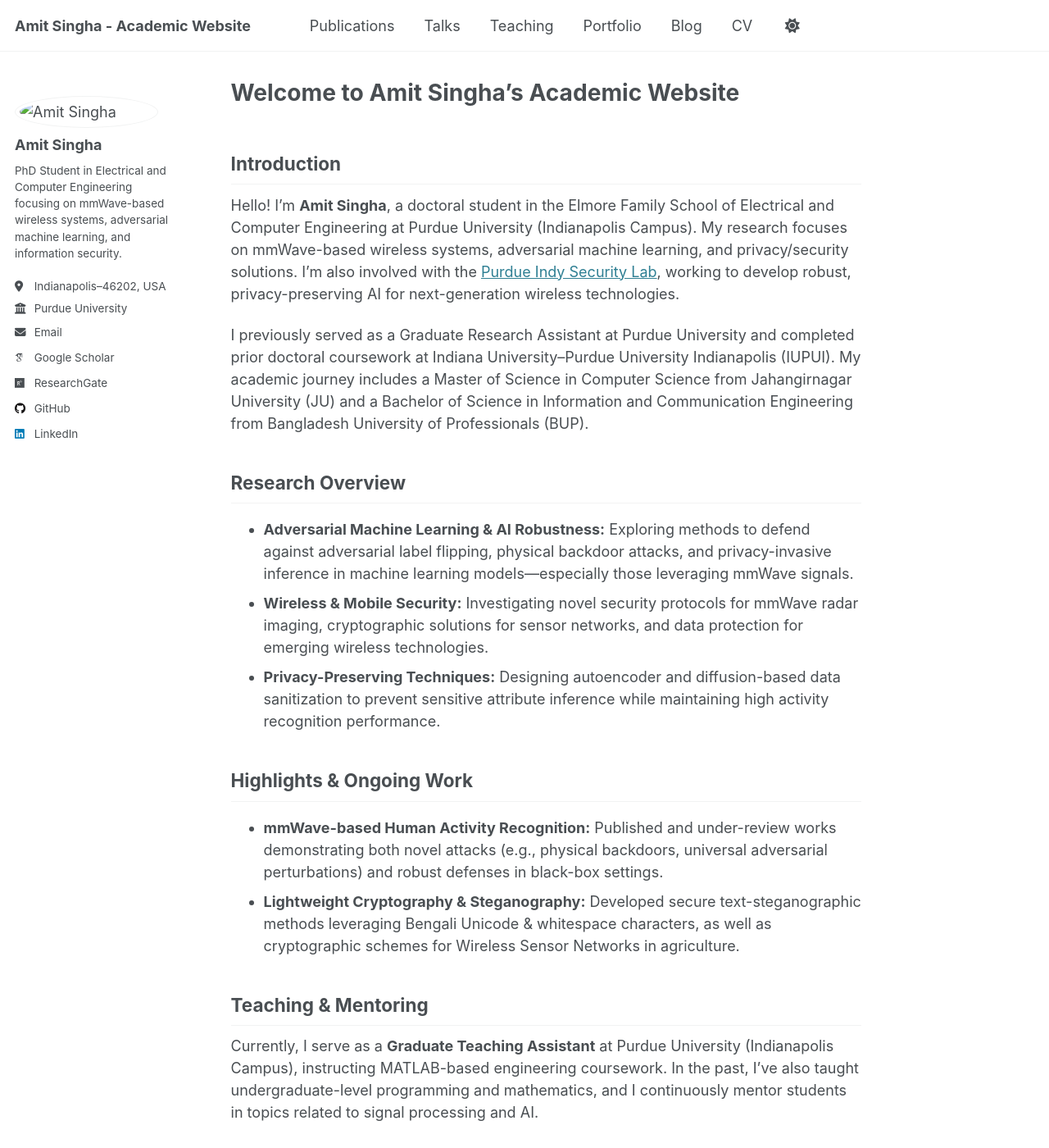
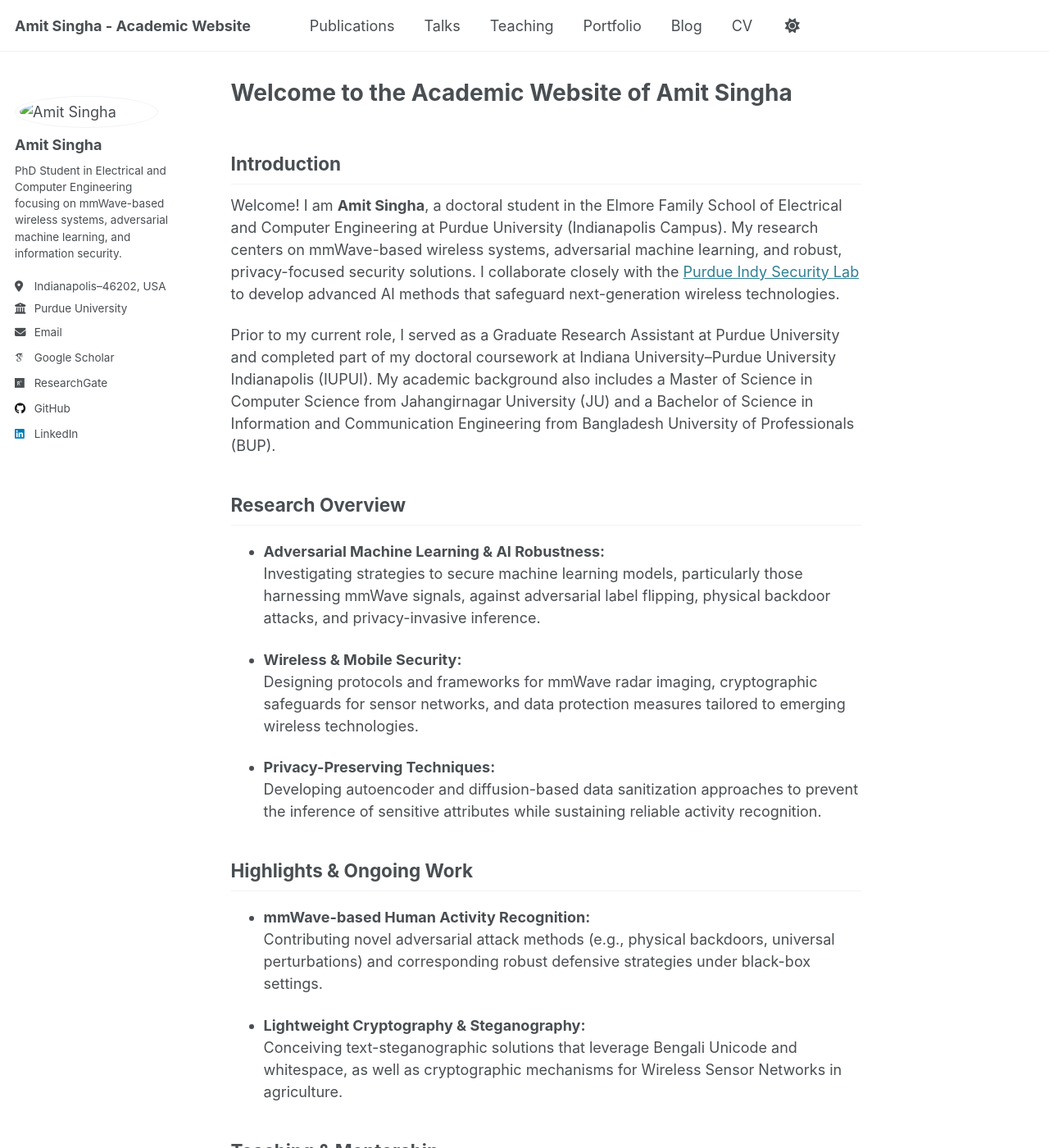
Before and after one commit to singpurdue/singpurdue.github.io, a Jekyll site: the page built from _pages/about.md, in a window 1280 px wide and 1400 px high. Shown: the whole window at 82% size. Built offline with Jekyll 4.4.1, drawn with Linux system fonts in a browser that asks for light colours; some web fonts are replaced; some of the changed text lies outside the part shown.

Commit message:
Update about.md

```diff
--- a/_pages/about.md
+++ b/_pages/about.md
@@ -1,6 +1,6 @@
 ---
 permalink: /
-title: "Welcome to Amit Singha's Academic Website"
+title: "Welcome to the Academic Website of Amit Singha"
 author_profile: true
 redirect_from:
   - /about/
@@ -9,32 +9,40 @@ redirect_from:
 
 ## Introduction
 
-Hello! I’m **Amit Singha**, a doctoral student in the Elmore Family School of Electrical and Computer Engineering at Purdue University (Indianapolis Campus). My research focuses on mmWave-based wireless systems, adversarial machine learning, and privacy/security solutions. I'm also involved with the [Purdue Indy Security Lab](https://www.cerias.purdue.edu/site/people/students/view/3815), working to develop robust, privacy-preserving AI for next-generation wireless technologies.
+Welcome! I am **Amit Singha**, a doctoral student in the Elmore Family School of Electrical and Computer Engineering at Purdue University (Indianapolis Campus). My research centers on mmWave-based wireless systems, adversarial machine learning, and robust, privacy-focused security solutions. I collaborate closely with the [Purdue Indy Security Lab](https://www.cerias.purdue.edu/site/people/students/view/3815) to develop advanced AI methods that safeguard next-generation wireless technologies.
 
-I previously served as a Graduate Research Assistant at Purdue University and completed prior doctoral coursework at Indiana University–Purdue University Indianapolis (IUPUI). My academic journey includes a Master of Science in Computer Science from Jahangirnagar University (JU) and a Bachelor of Science in Information and Communication Engineering from Bangladesh University of Professionals (BUP).
+Prior to my current role, I served as a Graduate Research Assistant at Purdue University and completed part of my doctoral coursework at Indiana University–Purdue University Indianapolis (IUPUI). My academic background also includes a Master of Science in Computer Science from Jahangirnagar University (JU) and a Bachelor of Science in Information and Communication Engineering from Bangladesh University of Professionals (BUP).
 
 ## Research Overview
 
-- **Adversarial Machine Learning & AI Robustness:** Exploring methods to defend against adversarial label flipping, physical backdoor attacks, and privacy-invasive inference in machine learning models—especially those leveraging mmWave signals.
-- **Wireless & Mobile Security:** Investigating novel security protocols for mmWave radar imaging, cryptographic solutions for sensor networks, and data protection for emerging wireless technologies.
-- **Privacy-Preserving Techniques:** Designing autoencoder and diffusion-based data sanitization to prevent sensitive attribute inference while maintaining high activity recognition performance.
+- **Adversarial Machine Learning & AI Robustness:**
+  Investigating strategies to secure machine learning models, particularly those harnessing mmWave signals, against adversarial label flipping, physical backdoor attacks, and privacy-invasive inference.
+
+- **Wireless & Mobile Security:**
+  Designing protocols and frameworks for mmWave radar imaging, cryptographic safeguards for sensor networks, and data protection measures tailored to emerging wireless technologies.
+
+- **Privacy-Preserving Techniques:**
+  Developing autoencoder and diffusion-based data sanitization approaches to prevent the inference of sensitive attributes while sustaining reliable activity recognition.
 
 ## Highlights & Ongoing Work
 
-- **mmWave-based Human Activity Recognition:** Published and under-review works demonstrating both novel attacks (e.g., physical backdoors, universal adversarial perturbations) and robust defenses in black-box settings.
-- **Lightweight Cryptography & Steganography:** Developed secure text-steganographic methods leveraging Bengali Unicode & whitespace characters, as well as cryptographic schemes for Wireless Sensor Networks in agriculture.
+- **mmWave-based Human Activity Recognition:**
+  Contributing novel adversarial attack methods (e.g., physical backdoors, universal perturbations) and corresponding robust defensive strategies under black-box settings.
 
-## Teaching & Mentoring
+- **Lightweight Cryptography & Steganography:**
+  Conceiving text-steganographic solutions that leverage Bengali Unicode and whitespace, as well as cryptographic mechanisms for Wireless Sensor Networks in agriculture.
 
-Currently, I serve as a **Graduate Teaching Assistant** at Purdue University (Indianapolis Campus), instructing MATLAB-based engineering coursework. In the past, I’ve also taught undergraduate-level programming and mathematics, and I continuously mentor students in topics related to signal processing and AI.
+## Teaching & Mentorship
+
+I currently hold a **Graduate Teaching Assistant** position at Purdue University (Indianapolis Campus), focusing on MATLAB-based engineering coursework. I have also taught undergraduate-level programming and mathematics, and continue to mentor students on topics such as signal processing and applied AI.
 
 ## Learn More
 
-- **[Publications](/publications/):** A curated list of my conference and journal papers, focusing on wireless security, adversarial ML, and signal processing.
-- **[CV](/cv/):** Detailed academic credentials, research & teaching experiences, technical skills, and personal development milestones.
-- **[Projects](/projects/):** Descriptions of selected research and development projects (e.g., mmWave adversarial attacks, Deep Dream with VGG16/DenseNet121, ride-sharing apps, etc.).
-- **[Contact Me](mailto:singha3@purdue.edu):** For collaboration, inquiries, or to discuss potential research opportunities.
+- **[Publications](/publications/):** Peer-reviewed conference and journal papers focusing on wireless security, adversarial ML, and signal processing
+- **[CV](/cv/):** Comprehensive academic credentials, research and teaching experiences, technical proficiencies, and professional development
+- **[Projects](/portfolio/):** Summaries of select projects, including mmWave adversarial attacks, a Deep Dream application, a ride-sharing platform, and more
+- **[Contact Me](mailto:singha3@purdue.edu):** Inquiries regarding collaborations or research opportunities are welcomed
 
 ---
 
-I hope you find this website helpful in learning about my research and professional background. Feel free to explore the different pages, download my [latest CV PDF](https://singpurdue.github.io/files/CV_9_7_24.pdf) if you need more details, or reach out to me on [Google Scholar](https://scholar.google.com/citations?user=X7PsN4gAAAAJ), [LinkedIn](https://www.linkedin.com/in/singha-amit/), [ResearchGate](https://www.researchgate.net/profile/Amit-Singha-3), or [GitHub](https://github.com/SINGHAMIT1).
+Feel free to explore the site, download my [latest CV PDF](https://singpurdue.github.io/files/CV_9_7_24.pdf) for more details, or connect with me on [Google Scholar](https://scholar.google.com/citations?user=X7PsN4gAAAAJ), [LinkedIn](https://www.linkedin.com/in/singha-amit/), [ResearchGate](https://www.researchgate.net/profile/Amit-Singha-3), or [GitHub](https://github.com/SINGHAMIT1).
```
